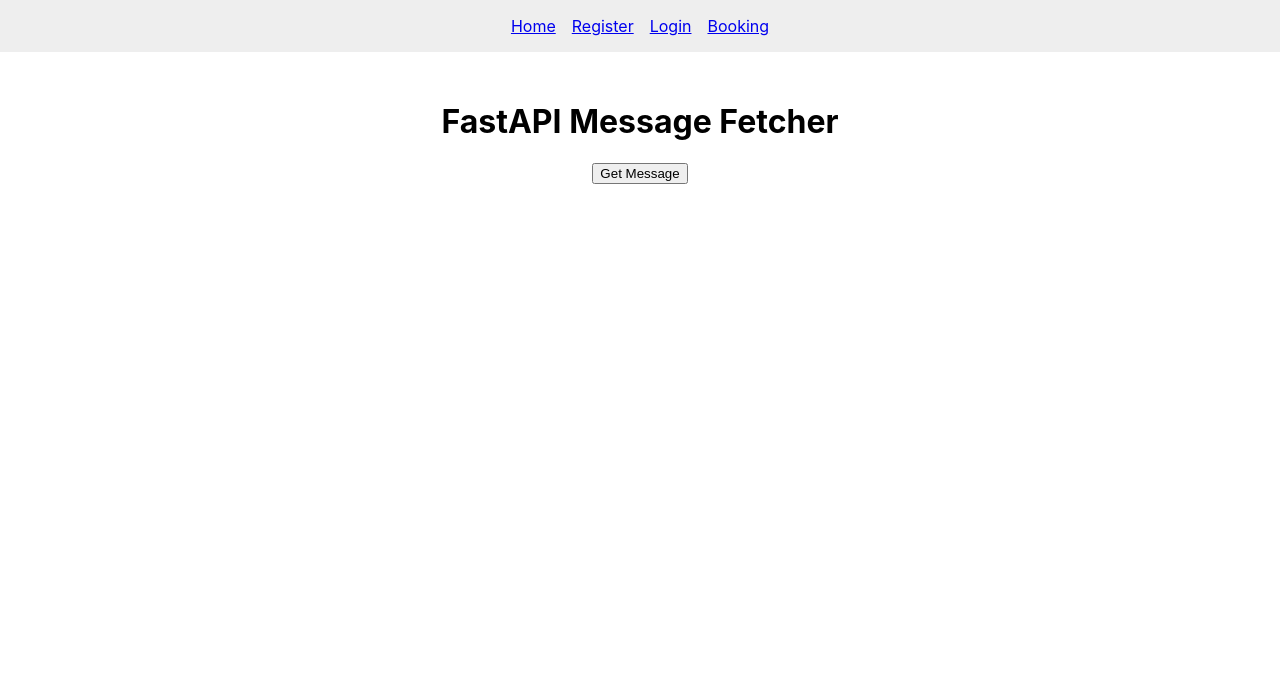
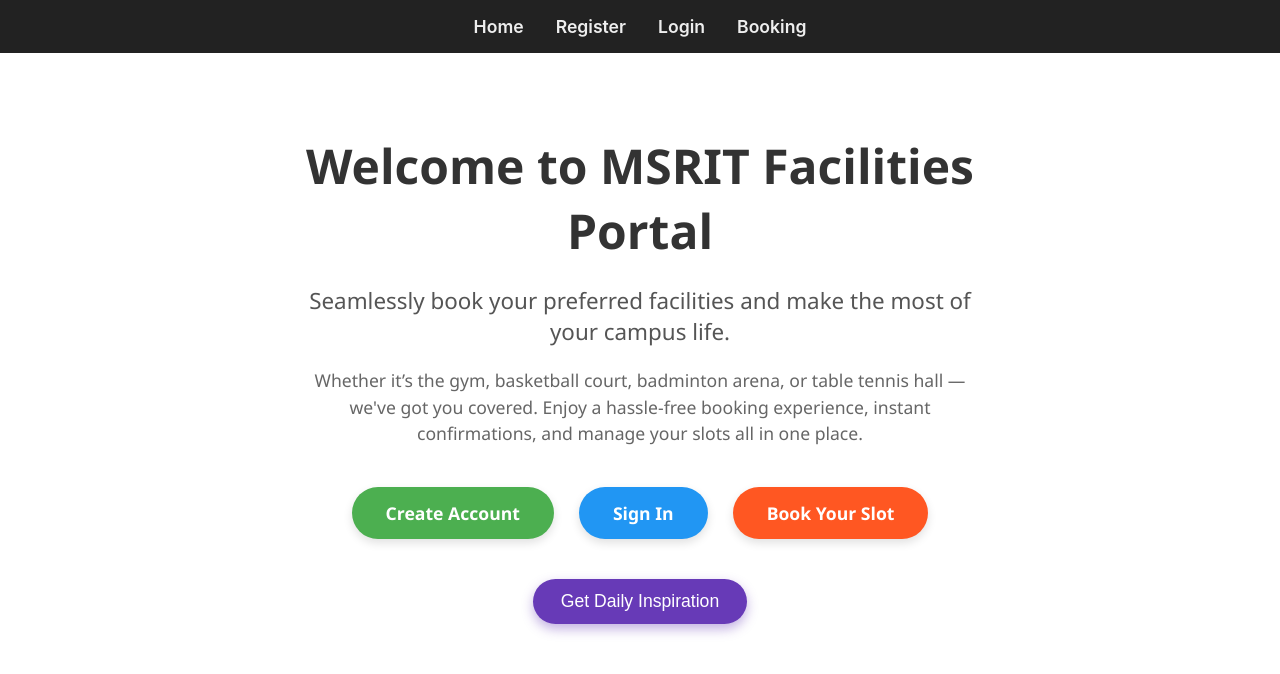
Before and after one commit to swaroopms658/MSRIT-FACILITIES, a React (Create React App) app in the folder frontend/: page / in a window 1280 px wide. Shown: the top 674 px of the page. Built offline with nearby package versions, Linux system fonts and the light colour scheme.

Commit message:
few frontend codes added

```diff
--- a/frontend/package.json
+++ b/frontend/package.json
@@ -8,6 +8,7 @@
     "@testing-library/react": "^16.3.0",
     "@testing-library/user-event": "^13.5.0",
     "axios": "^1.9.0",
+    "qrcode.react": "^4.2.0",
     "react": "^19.1.0",
     "react-dom": "^19.1.0",
     "react-router-dom": "^7.6.0",
--- a/frontend/public/index.html
+++ b/frontend/public/index.html
@@ -2,7 +2,7 @@
 <html lang="en">
   <head>
     <meta charset="utf-8" />
-    <link rel="icon" href="%PUBLIC_URL%/favicon.ico" />
+    <link rel="icon" href="https://www.msrit.edu/img/favicon.ico" />
     <meta name="viewport" content="width=device-width, initial-scale=1" />
     <meta name="theme-color" content="#000000" />
     <meta
@@ -24,7 +24,7 @@
       work correctly both with client-side routing and a non-root public URL.
       Learn how to configure a non-root public URL by running `npm run build`.
     -->
-    <title>React App</title>
+    <title>MSRIT </title>
   </head>
   <body>
     <noscript>You need to enable JavaScript to run this app.</noscript>
--- a/frontend/src/App.js
+++ b/frontend/src/App.js
@@ -1,41 +1,188 @@
-import React, { useState } from 'react';
+import React, { useState, useEffect } from 'react';
 import { BrowserRouter as Router, Routes, Route, Link } from 'react-router-dom';
 
-// Import your pages (create these or I can help)
 import Register from './components/Register';
 import Login from './components/Login';
 import Booking from './components/BookingForm';
 
 function Home() {
   const [message, setMessage] = useState('');
+  const [loading, setLoading] = useState(false);
+  const [fadeIn, setFadeIn] = useState(false);
+
+  useEffect(() => {
+    setFadeIn(true);
+  }, []);
 
   const fetchMessage = () => {
-    fetch('https://msirit-facilites.onrender.com/api/message') // Adjust if needed
-      .then(response => response.json())
-      .then(data => setMessage(data.message))
-      .catch(error => {
-        console.error('Error fetching message:', error);
+    setLoading(true);
+    fetch('https://msirit-facilites.onrender.com/api/message')
+      .then(res => res.json())
+      .then(data => {
+        setMessage(data.message);
+        setLoading(false);
+      })
+      .catch(err => {
+        console.error('Error fetching message:', err);
         setMessage('Failed to fetch message');
+        setLoading(false);
       });
   };
 
   return (
-    <div style={{ textAlign: 'center', marginTop: '50px' }}>
-      <h1>FastAPI Message Fetcher</h1>
-      <button onClick={fetchMessage}>Get Message</button>
-      <p>{message}</p>
+    <div style={styles.container} className={fadeIn ? 'fade-in' : ''}>
+      <h1 style={styles.title}>Welcome to MSRIT Facilities Portal</h1>
+      <p style={styles.subtitle}>
+        Seamlessly book your preferred facilities and make the most of your campus life.
+      </p>
+      <p style={styles.description}>
+        Whether it’s the gym, basketball court, badminton arena, or table tennis hall — we've got you covered.
+        Enjoy a hassle-free booking experience, instant confirmations, and manage your slots all in one place.
+      </p>
+
+      <div style={styles.buttonGroup}>
+        <Link to="/register" style={{ ...styles.button, backgroundColor: '#4caf50' }} className="hover-effect">
+          Create Account
+        </Link>
+        <Link to="/login" style={{ ...styles.button, backgroundColor: '#2196f3' }} className="hover-effect">
+          Sign In
+        </Link>
+        <Link to="/booking" style={{ ...styles.button, backgroundColor: '#ff5722' }} className="hover-effect">
+          Book Your Slot
+        </Link>
+      </div>
+
+      <div style={{ marginTop: 40 }}>
+        <button
+          onClick={fetchMessage}
+          style={styles.fetchButton}
+          disabled={loading}
+          className="hover-effect"
+        >
+          {loading ? 'Loading...' : 'Get Daily Inspiration'}
+        </button>
+        <p style={styles.message}>{message}</p>
+      </div>
+
+      <style>{`
+        @keyframes fadeInUp {
+          0% {
+            opacity: 0;
+            transform: translateY(20px);
+          }
+          100% {
+            opacity: 1;
+            transform: translateY(0);
+          }
+        }
+
+        .fade-in {
+          animation: fadeInUp 0.8s ease forwards;
+        }
+
+        .hover-effect {
+          transition: transform 0.3s ease, box-shadow 0.3s ease;
+          cursor: pointer;
+          user-select: none;
+        }
+
+        .hover-effect:hover {
+          transform: translateY(-5px) scale(1.05);
+          box-shadow: 0 8px 15px rgba(0,0,0,0.2);
+        }
+
+        button[disabled].hover-effect:hover {
+          transform: none;
+          box-shadow: none;
+          cursor: not-allowed;
+          opacity: 0.7;
+        }
+
+        nav a:hover {
+          color: #ff9800 !important;
+          text-shadow: 0 0 8px #ff9800;
+        }
+      `}</style>
     </div>
   );
 }
 
+const styles = {
+  container: {
+    maxWidth: 700,
+    margin: '80px auto',
+    padding: '0 20px',
+    textAlign: 'center',
+    fontFamily: "'Segoe UI', Tahoma, Geneva, Verdana, sans-serif",
+    color: '#333',
+  },
+
+  title: {
+    fontSize: '3rem',
+    marginBottom: 15,
+  },
+  subtitle: {
+    fontSize: '1.4rem',
+    color: '#555',
+    marginBottom: 20,
+  },
+  description: {
+    fontSize: '1.1rem',
+    color: '#666',
+    marginBottom: 40,
+    lineHeight: 1.5,
+  },
+  buttonGroup: {
+    display: 'flex',
+    justifyContent: 'center',
+    gap: 25,
+    flexWrap: 'wrap',
+  },
+  button: {
+    display: 'inline-block',
+    padding: '14px 34px',
+    color: 'white',
+    fontWeight: '700',
+    fontSize: '1.1rem',
+    borderRadius: 35,
+    textDecoration: 'none',
+    boxShadow: '0 4px 10px rgba(0,0,0,0.12)',
+    userSelect: 'none',
+  },
+  fetchButton: {
+    padding: '12px 28px',
+    fontSize: '1.1rem',
+    borderRadius: 30,
+    border: 'none',
+    backgroundColor: '#673ab7',
+    color: 'white',
+    boxShadow: '0 5px 12px rgba(103, 58, 183, 0.4)',
+    userSelect: 'none',
+  },
+  message: {
+    marginTop: 20,
+    fontSize: '1.2rem',
+    minHeight: 28,
+    color: '#444',
+  },
+};
+
 function App() {
   return (
     <Router>
-      <nav style={{ padding: '1rem', backgroundColor: '#eee', display: 'flex', justifyContent: 'center', gap: '1rem' }}>
-        <Link to="/">Home</Link>
-        <Link to="/register">Register</Link>
-        <Link to="/login">Login</Link>
-        <Link to="/booking">Booking</Link>
+      <nav style={navStyles.nav}>
+        <Link to="/" style={navStyles.link}>
+          Home
+        </Link>
+        <Link to="/register" style={navStyles.link}>
+          Register
+        </Link>
+        <Link to="/login" style={navStyles.link}>
+          Login
+        </Link>
+        <Link to="/booking" style={navStyles.link}>
+          Booking
+        </Link>
       </nav>
 
       <Routes>
@@ -48,4 +195,22 @@
   );
 }
 
+const navStyles = {
+  nav: {
+    padding: '1rem',
+    backgroundColor: '#222',
+    display: 'flex',
+    justifyContent: 'center',
+    gap: '2rem',
+  },
+  link: {
+    color: '#eee',
+    textDecoration: 'none',
+    fontWeight: '600',
+    fontSize: '1.1rem',
+    transition: 'color 0.3s ease',
+    userSelect: 'none',
+  },
+};
+
 export default App;
```
Also changed, not shown: frontend/src/components/QRDisplay.js (+25 -0 lines), 1 other file (tests, documents, lock files or other folders).
